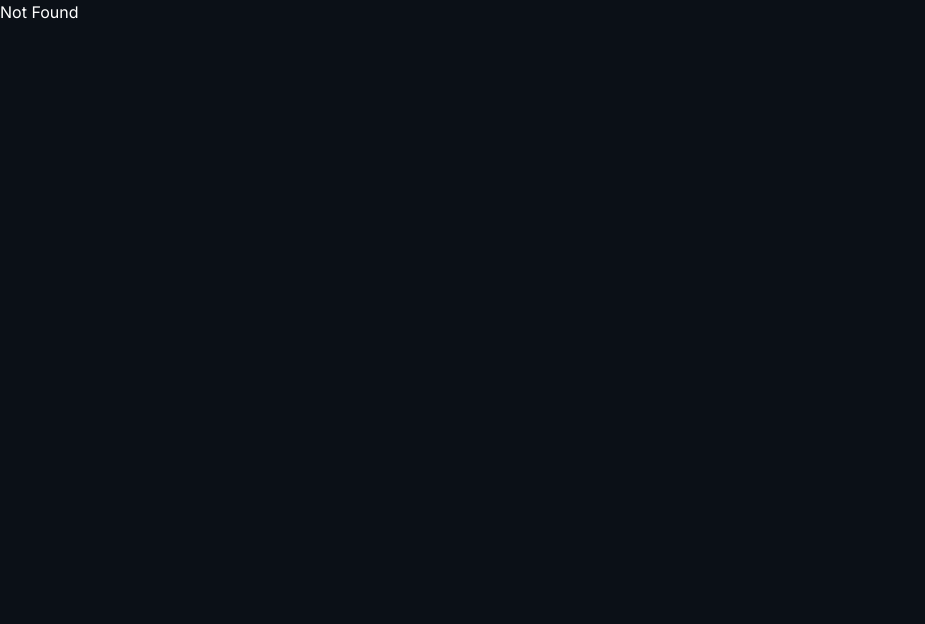
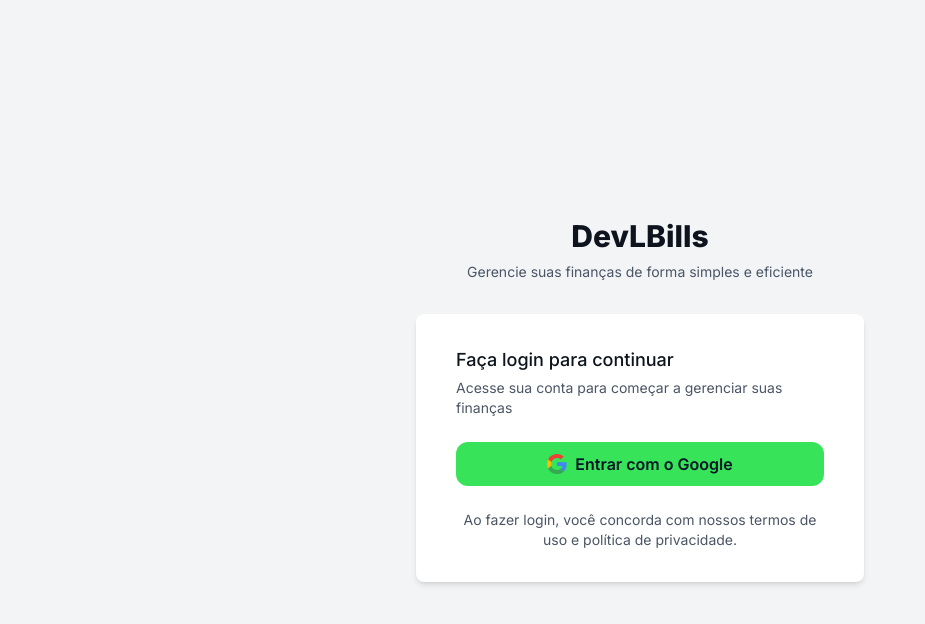
Before and after one commit to lbastoss/dev-bills-interface-lb, a React (Vite) app: page /login in a window 1280 px wide. Shown: the top 624 px of the page, without its empty margins (0-925 px from the left). Built offline with nearby package versions, Linux system fonts and the light colour scheme.

Commit message:
criando tela de login

```diff
--- /dev/null
+++ b/src/components/GoogleLoginButton.tsx
@@ -0,0 +1,40 @@
+import Button from "./Button";
+
+interface GoogleLoginProps {
+  isLoading: boolean;
+  onClick: () => void;
+}
+
+const GoogleLoginButton = ({ isLoading, onClick }: GoogleLoginProps) => {
+  return (
+    <Button
+      onClick={onClick}
+      isLoading={isLoading}
+      fullWidth
+      className="flex items-center justify-center"
+      type="button"
+    >
+      <svg className="h-5 w-5 mr-2" aria-hidden="true" viewBox="0 0 24 24">
+        <path
+          d="M12.0003 4.75C13.7703 4.75 15.3553 5.36 16.6053 6.45L20.0303 3.02C17.9502 1.15 15.2353 0 12.0003 0C7.31031 0 3.25531 2.69 1.28931 6.61L5.27031 9.7C6.21531 6.86 8.87031 4.75 12.0003 4.75Z"
+          fill="#EA4335"
+        />
+        <path
+          d="M23.49 12.27C23.49 11.48 23.42 10.73 23.3 10H12V14.51H18.47C18.18 15.99 17.33 17.25 16.07 18.1L19.93 21.19C22.19 19.09 23.49 15.94 23.49 12.27Z"
+          fill="#4285F4"
+        />
+        <path
+          d="M5.27 14.3C5.02 13.57 4.89 12.8 4.89 12C4.89 11.2 5.03 10.43 5.27 9.7L1.29 6.61C0.471 8.24 0 10.06 0 12C0 13.94 0.471 15.76 1.29 17.39L5.27 14.3Z"
+          fill="#FBBC05"
+        />
+        <path
+          d="M12.0004 24C15.2404 24 17.9654 22.94 19.9354 21.19L16.0704 18.1C15.0004 18.81 13.6204 19.25 12.0004 19.25C8.8704 19.25 6.2154 17.14 5.2704 14.3L1.2894 17.39C3.2554 21.31 7.3104 24 12.0004 24Z"
+          fill="#34A853"
+        />
+      </svg>
+      Entrar com o Google
+    </Button>
+  );
+};
+
+export default GoogleLoginButton;
--- /dev/null
+++ b/src/pages/Login.tsx
@@ -0,0 +1,35 @@
+import GoogleLoginButton from "../components/GoogleLoginButton";
+
+const Login = () => {
+  return (
+    <div className="min-h-screen flex items-center justify-center bg-gray-100 py-12 px-4 sm:px-6 lg:px-8">
+      <div className="max-w-md w-full space-y-8">
+        <header>
+          <h1 className="text-center text-3xl font-extrabold text-gray-900">DevLBills</h1>
+          <p className="mt-2 text-center text-sm text-gray-600">
+            Gerencie suas finanças de forma simples e eficiente
+          </p>
+        </header>
+
+        <main className="mt-8 bg-white py-8 px-4 shadow-md rounded-lg sm:px-10 space-y-6">
+          <section>
+            <h2 className="text-lg font-medium text-gray-900">Faça login para continuar</h2>
+            <p className="mt-1 text-sm text-gray-600">
+              Acesse sua conta para começar a gerenciar suas finanças
+            </p>
+          </section>
+
+          <GoogleLoginButton />
+
+          <footer className="mt-6">
+            <p className="mt-1 text-sm text-gray-600 text-center">
+              Ao fazer login, você concorda com nossos termos de uso e política de privacidade.
+            </p>
+          </footer>
+        </main>
+      </div>
+    </div>
+  );
+};
+
+export default Login;
--- a/src/routes/index.tsx
+++ b/src/routes/index.tsx
@@ -1,11 +1,14 @@
 import { BrowserRouter, Route, Routes } from "react-router";
 import Home from "../pages/Home";
+import Login from "../pages/Login";
 
 const AppRoutes = () => {
   return (
     <BrowserRouter>
       <Routes>
         <Route path="/" element={<Home />} />
+        <Route path="/login" element={<Login />} />
+
         <Route path="*" element={<h2>Not Found</h2>} />
       </Routes>
     </BrowserRouter>
```
